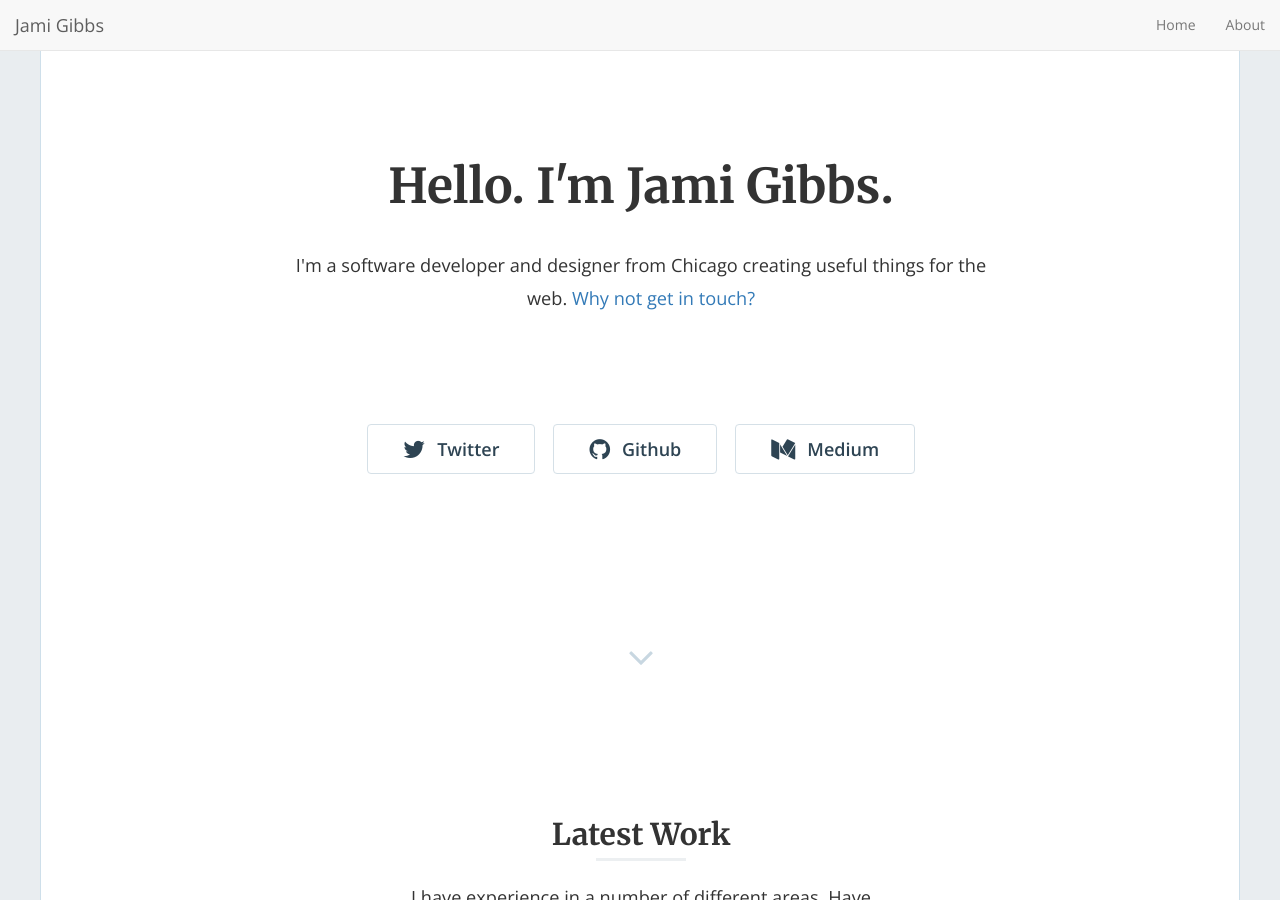
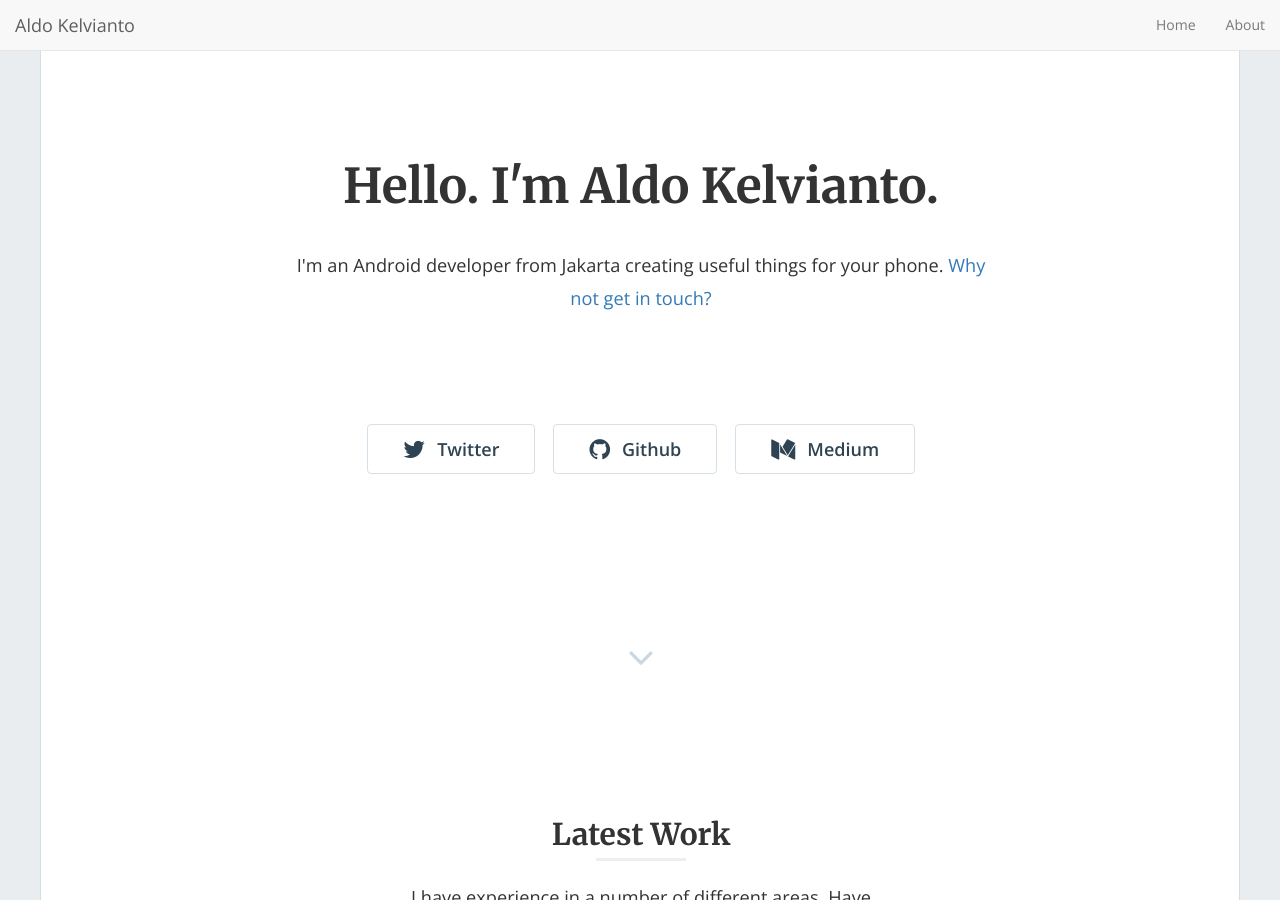
Before and after one commit to aldoKelvianto/aldokelvianto.github.io, a Jekyll site: the page built from index.html, in a window 1280 px wide and 900 px high. Built offline with Jekyll 4.4.1, drawn with Linux system fonts in a browser that asks for light colours; nearby versions of some CDN libraries; a script that is not in the unit is left out; the list of posts is cut into pages by our own code; some of the changed text lies outside the part shown.

Commit message:
update setting

```diff
--- a/_config.yml
+++ b/_config.yml
@@ -36,7 +36,7 @@ excerpt_separator: "\n\n"
 detach:  false
 port:    4000
 host:    127.0.0.1
-baseurl: "http://aldokelvianto.github.io/" # does not include hostname
+baseurl: "https://aldokelvianto.github.io/" # does not include hostname
 
 # Outputting
 permalink:     date
--- a/_data/global.yml
+++ b/_data/global.yml
@@ -1,14 +1,14 @@
 # Site Settings
-title: "Hello. I'm Jami Gibbs."
-description: "I'm a software developer and designer from Chicago creating useful things for the web."
-url: 'http://jamigibbs.github.io/phantom/' # the base hostname & protocol for your site
+title: "Hello. I'm Aldo Kelvianto."
+description: "I'm an Android developer from Jakarta creating useful things for your phone."
+url: 'http://aldokelvianto.github.io/' # the base hostname & protocol for your site
 nav: "true"
-footer_text: '© 2016 Jami Gibbs'
-twitter: 'jamigibbs'
-github: 'jamigibbs'
-medium: 'blog.jamigibbs.com'
+footer_text: '© 2016 Aldo Kelvianto'
+twitter: 'aldokelvianto'
+github: 'aldokelvianto'
+medium: 'blog.aldoapps.com'
 
 # Admin Settings
-admin_name: 'Jami Gibbs'
-admin_email: 'jami0821@gmail.com'
+admin_name: 'Aldo Kelvianto'
+admin_email: 'aldokelvianto@yahoo.com'
 google_analytics: "UA-9999999-99" # Update with your own tracking ID
```
